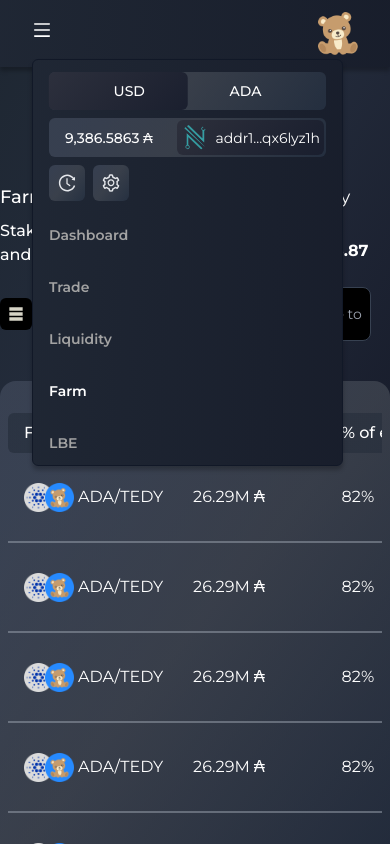
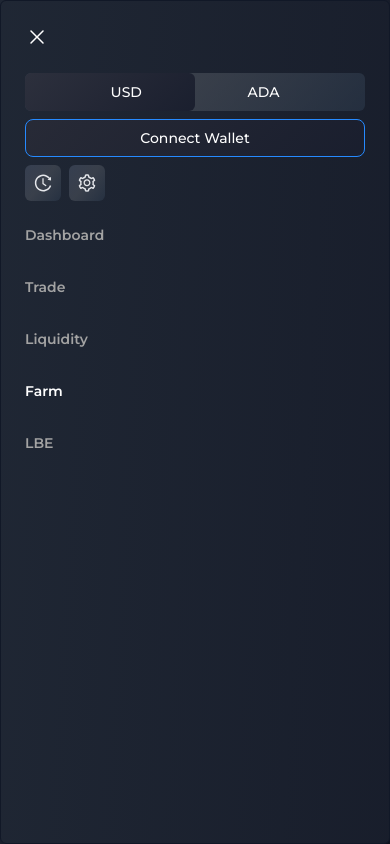
Before and after one commit to genius1910/teddy-swap_next-headlessui-ts, a Next.js app: page /farm in a window 390 px wide. Both pictures are taken after a click on the button 42 px from the left and 30 px from the top of the page. Shown: the top 844 px of the page. Built offline with nearby package versions, Linux system fonts and the light colour scheme; what chartjs-plugin-datalabels would draw is missing.

Commit message:
responsive check and bugs fix

```diff
--- a/app/farm/page.tsx
+++ b/app/farm/page.tsx
@@ -18,7 +18,7 @@ const Index = () => {
     }
   }, [activeTab]);
   return (
-    <div className="relative">
+    <div className="relative px-2">
       <FarmGroupButton
         activeTab={activeTab}
         setActiveTab={setActiveTab}
@@ -33,7 +33,7 @@ const Index = () => {
           <Farm_BottomTable isItDashboard={true} setActiveTab={setActiveTab} />
         </div>
       ) : activeTab == "ADA / TEDY" ? (
-        <div className="grid grid-cols-12 w-full gap-8 px-4 2xl:px-0 mt-10 items-start">
+        <div className="grid grid-cols-12 w-full gap-8 mt-10 items-start">
           <div className=" col-span-12 xl:col-span-4">
             <Farm_Leftside />
           </div>
--- a/app/liquidity/page.tsx
+++ b/app/liquidity/page.tsx
@@ -33,7 +33,7 @@ const Liquidity = () => {
       ) : activeTab == "Your Liquidity" ? (
         <Liquidity_Your setActiveTab={setActiveTab} />
       ) : activeTab == "ADA / TEDY" ? (
-        <div className="grid grid-cols-12 w-full gap-8 px-4 2xl:px-0 mt-10 items-start">
+        <div className="grid grid-cols-12 w-full gap-8 mt-10 items-start">
           <div className=" col-span-12 xl:col-span-4">
             <Liquidity_Leftside />
           </div>
--- a/components/farm/Farm_BottomTable.tsx
+++ b/components/farm/Farm_BottomTable.tsx
@@ -17,7 +17,7 @@ const Farm_BottomTable = ({ setActiveTab, isItDashboard }: Props) => {
     <div>
       {!isItDashboard ? (
         <>
-          <div className="flex justify-between mt-10">
+          <div className="flex flex-wrap justify-between mt-10">
             <div>
               <h1 className="text-lg 2xl:text-2xl font-medium">Farm</h1>
               <p className=" text-base font-medium my-2">
@@ -32,7 +32,7 @@ const Farm_BottomTable = ({ setActiveTab, isItDashboard }: Props) => {
               <h2 className="font-bold text-center">15,904,363.87 TEDY</h2>
             </div>
           </div>
-          <div className="flex justify-between">
+          <div className="flex flex-wrap gap-4 mt-4 justify-between">
             <div className="flex items-center gap-6">
               <div className="flex gap-4 p-2 rounded-md bg-black ">
                 <Image
@@ -50,8 +50,8 @@ const Farm_BottomTable = ({ setActiveTab, isItDashboard }: Props) => {
               </div>
               <Farm_Filterby />
             </div>
-            <div className="flex justify-between">
-              <div className="relative bg-black flex w-10/12 sm:w-auto items-center rounded-lg border border-gray-700">
+            <div className="w-full sm:w-auto">
+              <div className="relative bg-black flex w-auto items-center rounded-lg border border-gray-700">
                 <AiOutlineSearch className=" text-gray-400 w-6 h-6 ml-2 " />
                 <input
                   placeholder="Type token name, ticker, or policy id"
--- a/components/farm/Farm_Dashboard.tsx
+++ b/components/farm/Farm_Dashboard.tsx
@@ -4,7 +4,7 @@ import Farm_Dash_Rightside from "./dashboard/Farm_Dash_Rightside";
 
 const Farm_Dashboard = () => {
   return (
-    <div className="grid grid-cols-12 w-full gap-8 px-4 2xl:px-0 mt-10 items-start">
+    <div className="grid grid-cols-12 w-full gap-8 mt-10 items-start">
       <div className=" col-span-12 xl:col-span-3 relative">
         <Farm_Dash_Leftside />{" "}
       </div>
--- a/components/farm/dashboard/Farm_Dash_Rightside.tsx
+++ b/components/farm/dashboard/Farm_Dash_Rightside.tsx
@@ -6,10 +6,10 @@ import React from "react";
 
 const Farm_Dash_Rightside = () => {
   return (
-    <div className="component-color p-8 rounded-2xl flex flex-col lg:flex-row justify-between gap-8 h-full">
+    <div className="component-color p-2 md:p-8 rounded-2xl flex flex-col lg:flex-row justify-between gap-8 h-full">
       {/* leftside  */}
       <div className="flex flex-col whitespace-nowrap justify-between gap-6 items-center w-full lg:w-1/3">
-        <h1 className=" heading-xl font-medium w-full text-left">
+        <h1 className=" heading-xl font-medium w-full text-left p-4 pb-0 md:p-0">
           Your Harvest
         </h1>
         <div className="h-52">
--- a/components/liquidity/LiquidityGroupButton.tsx
+++ b/components/liquidity/LiquidityGroupButton.tsx
@@ -18,7 +18,7 @@ const LiquidityGroupButton = ({
 }: Props) => {
   return (
     <div className="flex justify-center items-center">
-      <ul className=" rounded-full component-color flex items-center">
+      <ul className=" rounded-full component-color flex items-center flex-wrap justify-center">
         {tabs.map((item) => {
           return (
             <li
--- a/components/liquidity/Liquidity_SelectedTokenBottomside.tsx
+++ b/components/liquidity/Liquidity_SelectedTokenBottomside.tsx
@@ -30,13 +30,14 @@ const Liquidity_SelectedTokenBottomside = () => {
           Farm APR: <span className="text-cyan-gradient font-bold">34.56%</span>
         </h4>
       </div>
-      <div className="grid grid-cols-4 border-b border-gray-600 pb-4 text-xl font-medium mt-10">
+      {/* for desktop view */}
+      <div className="hidden md:grid grid-cols-4 border-b border-gray-600 pb-4 text-xl font-medium mt-10">
         <h1>Locked Liquidity</h1>
         <h1>% of Total</h1>
         <h1>Your Liquidity</h1>
         <h1 className="">Farming</h1>
       </div>
-      <div className="grid grid-cols-4 mt-2">
+      <div className="hidden md:grid grid-cols-4 mt-2">
         <div>
           <p>3.23m USDA</p>
           <p>6.12m ADA</p>
@@ -54,6 +55,45 @@ const Liquidity_SelectedTokenBottomside = () => {
           <p>773,970 LP Tokens</p>
         </div>
       </div>
+      {/* for mobile view  */}
+      <div className="flex md:hidden flex-col gap-4">
+        <div>
+          <h1 className="text-lg font-medium border-b border-b-gray-600 py-2">
+            Locked Liquidity
+          </h1>
+          <div className="mt-2">
+            <p>3.23m USDA</p>
+            <p>6.12m ADA</p>
+            <p>77,970,944,334,894 LP Tokens</p>
+          </div>
+        </div>
+        <div>
+          <h1 className="text-lg font-medium border-b border-b-gray-600 py-2">
+            % of Total
+          </h1>
+          <div className="mt-2">
+            <p>13.23%</p>
+          </div>
+        </div>
+        <div>
+          <h1 className="text-lg font-medium border-b border-b-gray-600 py-2">
+            Your Liquidity
+          </h1>
+          <div className="mt-2">
+            <p>1,345 USDA</p>
+            <p>2,130 ADA</p>
+            <p>773,970 LP Tokens</p>
+          </div>
+        </div>
+        <div>
+          <h1 className="text-lg font-medium border-b border-b-gray-600 py-2">
+            Farming
+          </h1>
+          <div className="mt-2">
+            <p>773,970 LP Tokens</p>
+          </div>
+        </div>
+      </div>
       <Liquidity_BottomStats />
     </div>
   );
--- a/components/partials/Navbar.tsx
+++ b/components/partials/Navbar.tsx
@@ -54,7 +54,7 @@ const Navbar = () => {
   );
 
   const pathname = usePathname();
-  const router = useRouter()
+  const router = useRouter();
 
   useEffect(() => {
     setHydration(true);
@@ -65,7 +65,12 @@ const Navbar = () => {
       {/* leftside  */}
 
       {/* mobile menu  */}
-      <MobileMenu toggler={toggler} setToggler={setToggler} />
+      <MobileMenu
+        wallet={wallet}
+        setWallet={setWallet}
+        toggler={toggler}
+        setToggler={setToggler}
+      />
       {/* desktop menu  */}
       <div className="hidden xl:flex items-center gap-10 2xl:gap-20">
         <Image
@@ -81,10 +86,11 @@ const Navbar = () => {
               {item.link != "/trade" ? (
                 <Link legacyBehavior href={item.link}>
                   <a
-                    className={`${item.link === pathname
-                      ? "text-white"
-                      : "text-neutral-400 transition-all hover:text-neutral-100"
-                      }`}
+                    className={`${
+                      item.link === pathname
+                        ? "text-white"
+                        : "text-neutral-400 transition-all hover:text-neutral-100"
+                    }`}
                   >
                     {item.name}
                   </a>
@@ -140,8 +146,9 @@ const Navbar = () => {
           className="component-color relative cursor-pointer flex justify-evenly items-center gap-1 rounded-md h-auto"
         >
           <span
-            className={`${toggler == "USD" ? "-translate-x-1/2" : "translate-x-1/2"
-              } rounded-md small-component-color w-6/12 h-full absolute z-0 transition-all duration-500 ease-in-out`}
+            className={`${
+              toggler == "USD" ? "-translate-x-1/2" : "translate-x-1/2"
+            } rounded-md small-component-color w-6/12 h-full absolute z-0 transition-all duration-500 ease-in-out`}
           ></span>
           <span className="h-full 2xl:py-2 px-4 2xl:px-6 rounded-md relative z-10">
             USD
@@ -216,7 +223,12 @@ const Navbar = () => {
         )}
 
         {/* history  */}
-        <button onClick={() => router.push("/history")} className={`${pathname == "/history" && "bg-gray-500"} component-color rounded-md p-2 2xl:p-2 cursor-pointer text-gray-200 hover:text-white transition-all`}>
+        <button
+          onClick={() => router.push("/history")}
+          className={`${
+            pathname == "/history" && "bg-gray-500"
+          } component-color rounded-md p-2 2xl:p-2 cursor-pointer text-gray-200 hover:text-white transition-all`}
+        >
           <AiOutlineHistory className="w-5 h-5 2xl:w-6 2xl:h-6" />
         </button>
 
--- a/components/partials/navbar/MobileMenu.tsx
+++ b/components/partials/navbar/MobileMenu.tsx
@@ -12,6 +12,9 @@ import {
   AiOutlineMenu,
   AiOutlineArrowUp,
 } from "react-icons/ai";
+import ConnectedWallet from "./ConnectedWallet";
+import WalletLists from "./WalletList";
+import { HiXMark } from "react-icons/hi2";
 const navMenuList = [
   {
     name: "Dashboard",
@@ -38,12 +41,14 @@ const navMenuList = [
 interface Props {
   toggler: string;
   setToggler: (value: string) => void;
+  wallet: { img: string; name: string } | null;
+  setWallet: (value: { img: string; name: string } | null) => void;
 }
-const MobileMenu = ({ toggler, setToggler }: Props) => {
+const MobileMenu = ({ toggler, setToggler, wallet, setWallet }: Props) => {
   const pathname = usePathname();
 
   return (
-    <Popover className="xl:hidden relative">
+    <Popover className="xl:hidden">
       {({ open }) => (
         <>
           <Popover.Button className={` outline-none`}>
@@ -58,12 +63,22 @@ const MobileMenu = ({ toggler, setToggler }: Props) => {
             leaveFrom="opacity-100 translate-y-0"
             leaveTo="opacity-0 translate-y-1"
           >
-            <Popover.Panel className="absolute whitespace-nowrap navbar-color border border-gray-900 rounded-md z-10 mt-3 max-w-sm transform px-4 py-3">
+            <Popover.Panel className="fixed inset-0 whitespace-nowrap navbar-color border border-gray-900 rounded-md z-10 w-screen min-h-screen transform p-6">
+              {({ close }) => {
+                return (
                   <div className="flex flex-col gap-6">
+                    <button
+                      className="relative z-10 w-auto float-right"
+                      onClick={() => close()}
+                    >
+                      <HiXMark className="w-6 h-6" />
+                    </button>
                     <div className="flex flex-wrap items-start  text-sm gap-2 font-medium h-full">
                       <div
                         onClick={() =>
-                      toggler === "USD" ? setToggler("ADA") : setToggler("USD")
+                          toggler === "USD"
+                            ? setToggler("ADA")
+                            : setToggler("USD")
                         }
                         className="component-color w-full relative cursor-pointer flex justify-evenly items-center gap-1 rounded-md h-full"
                       >
@@ -81,19 +96,73 @@ const MobileMenu = ({ toggler, setToggler }: Props) => {
                           ADA
                         </span>
                       </div>
-
-                  <div className="component-color flex items-center gap-6 rounded-md pr-0.5 pl-4 2xl:pl-6 py-0.5">
+                      {wallet == null ? (
+                        <Popover className="h-auto w-full">
+                          {({ open }) => (
+                            <>
+                              <Popover.Button className="w-full group outline-none primary-button px-4 py-2 rounded-lg h-full ">
+                                Connect Wallet
+                              </Popover.Button>
+                              <Transition
+                                enter="transition duration-100 ease-out"
+                                enterFrom="transform scale-95 opacity-0"
+                                enterTo="transform scale-100 opacity-100"
+                                leave="transition duration-75 ease-out"
+                                leaveFrom="transform scale-100 opacity-100"
+                                leaveTo="transform scale-95 opacity-0"
+                              >
+                                <Popover.Panel className="fixed outline-none component-color-2 rounded-2xl z-50 mt-8 right-0 transform w-full -top-5 2xl:max-w-md">
+                                  {({ close }) => (
+                                    <WalletLists
+                                      close={close}
+                                      setWallet={setWallet}
+                                    />
+                                  )}
+                                </Popover.Panel>
+                              </Transition>
+                            </>
+                          )}
+                        </Popover>
+                      ) : (
+                        <div className="component-color w-full flex items-center justify-between gap-6 rounded-md pr-0.5 pl-4 2xl:pl-6 py-0.5">
                           <span className="">9,386.5863 ₳</span>
-                    <div className="small-component-color w-max flex items-center gap-2 rounded-md p-1 2xl:p-1.5">
+                          <Popover>
+                            {({ open }) => (
+                              <>
+                                <Popover.Button className="w-max small-component-color flex items-center gap-2 rounded-md p-1 2xl:p-1.5 ">
                                   <Image
-                        src={`/images/assets/wallet-1.png`}
+                                    src={wallet?.img}
                                     alt="wallet image"
                                     width={27}
                                     height={27}
                                   />
-                      <span className=" font-normal">addr1...qx6lyz1h</span>
+                                  <span className=" font-normal">
+                                    addr1...qx6lyz1h
+                                  </span>
+                                </Popover.Button>
+                                <Transition
+                                  enter="transition duration-100 ease-out"
+                                  enterFrom="transform scale-95 opacity-0"
+                                  enterTo="transform scale-100 opacity-100"
+                                  leave="transition duration-75 ease-out"
+                                  leaveFrom="transform scale-100 opacity-100"
+                                  leaveTo="transform scale-95 opacity-0"
+                                >
+                                  <Popover.Panel className="fixed w-max outline-none component-color-2 rounded-2xl z-50 mt-8 right-0 transform -top-5 2xl:max-w-md">
+                                    {({ close }) => (
+                                      <ConnectedWallet
+                                        close={close}
+                                        setWallet={setWallet}
+                                        wallet={wallet}
+                                      />
+                                    )}
+                                  </Popover.Panel>
+                                </Transition>
+                              </>
+                            )}
+                          </Popover>
                         </div>
-                  </div>
+                      )}
                       <span className="component-color rounded-md p-2 2xl:p-2 cursor-pointer text-gray-200 hover:text-white transition-all">
                         <AiOutlineHistory className="w-5 h-5 2xl:w-6 2xl:h-6" />
                       </span>
@@ -103,7 +172,7 @@ const MobileMenu = ({ toggler, setToggler }: Props) => {
                     </div>
                     <ul className="flex flex-col gap-8 2xl:gap-14 text-sm 2xl:text-[1.10rem] font-semibold">
                       {navMenuList.map((item, index) => (
-                    <li key={index}>
+                        <li onClick={() => close()} key={index}>
                           <Link legacyBehavior href={item.link}>
                             <a
                               className={`${
@@ -119,6 +188,8 @@ const MobileMenu = ({ toggler, setToggler }: Props) => {
                       ))}
                     </ul>
                   </div>
+                );
+              }}
             </Popover.Panel>
           </Transition>
         </>
```
Lines whose indentation alone changed are shown as unchanged.
